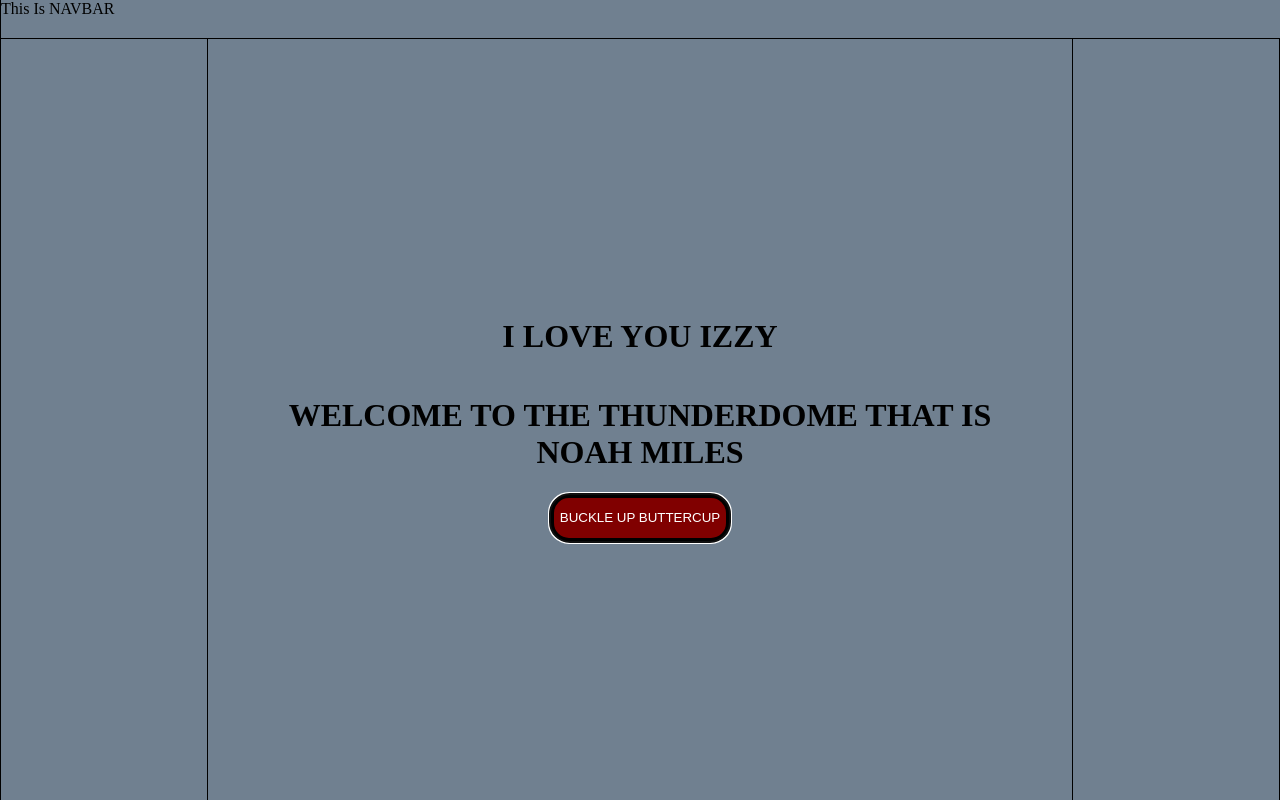
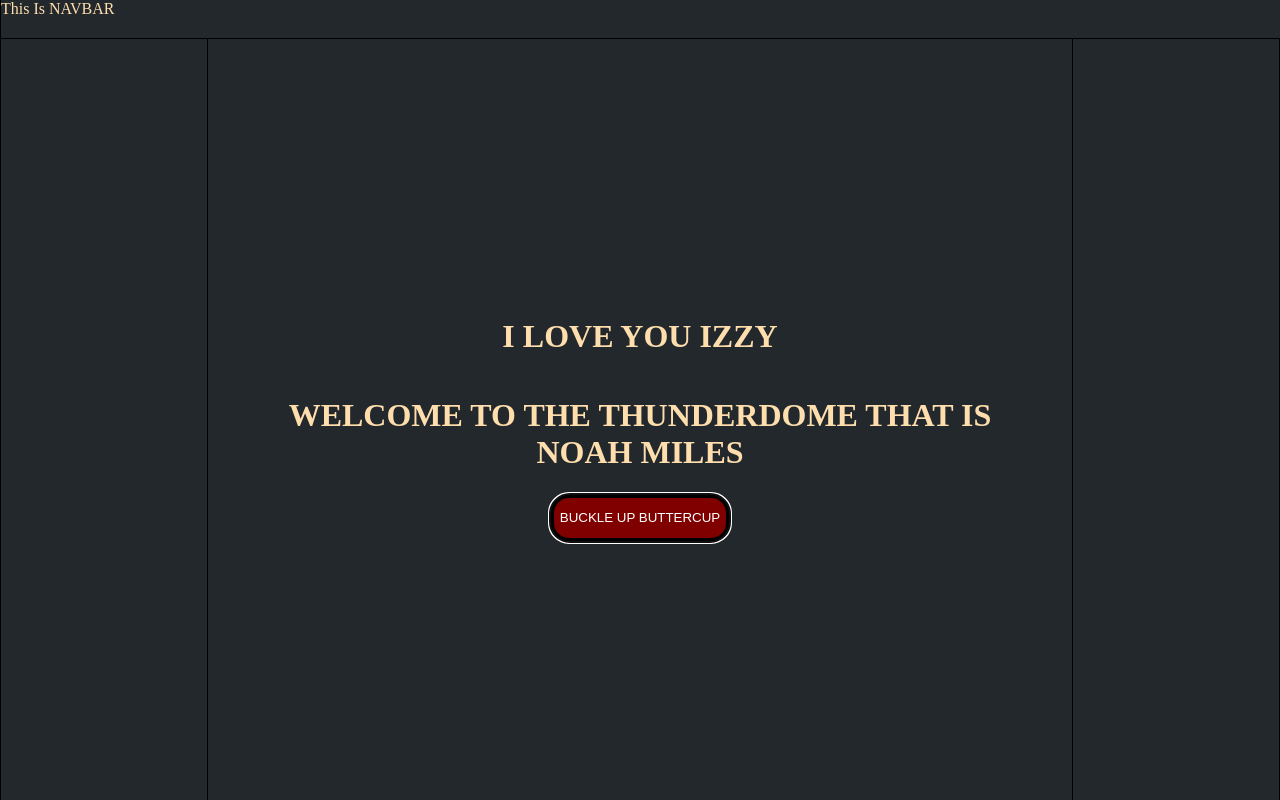
Before and after one commit to noahemiles/noahemiles.github.io, a PHP site: page / in a window 1280 px wide. Run offline with PHP 8.4, Linux system fonts and the light colour scheme.

Commit message:
dark grey

```diff
--- a/styles/style.css
+++ b/styles/style.css
@@ -1,6 +1,6 @@
 html,
 body {
-    background-color: slategrey;
+    background-color: #23282d;
     height: 100%;
     margin: 0;
 }
@@ -57,9 +57,10 @@ body {
 
 h1 {
     text-align: center;
+    color: navajowhite;
 }
 
 a {
     text-decoration: none;
-    color: black;
+    color: navajowhite;
 }
```
